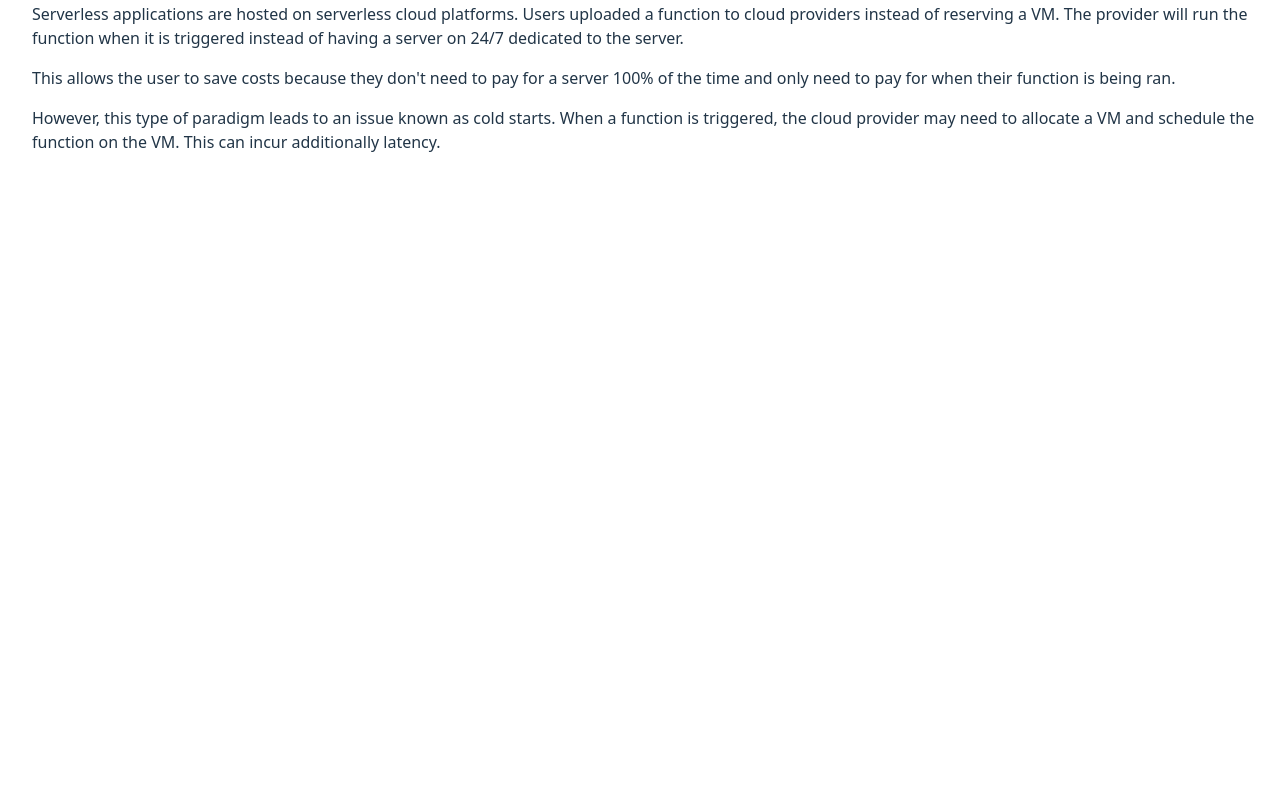
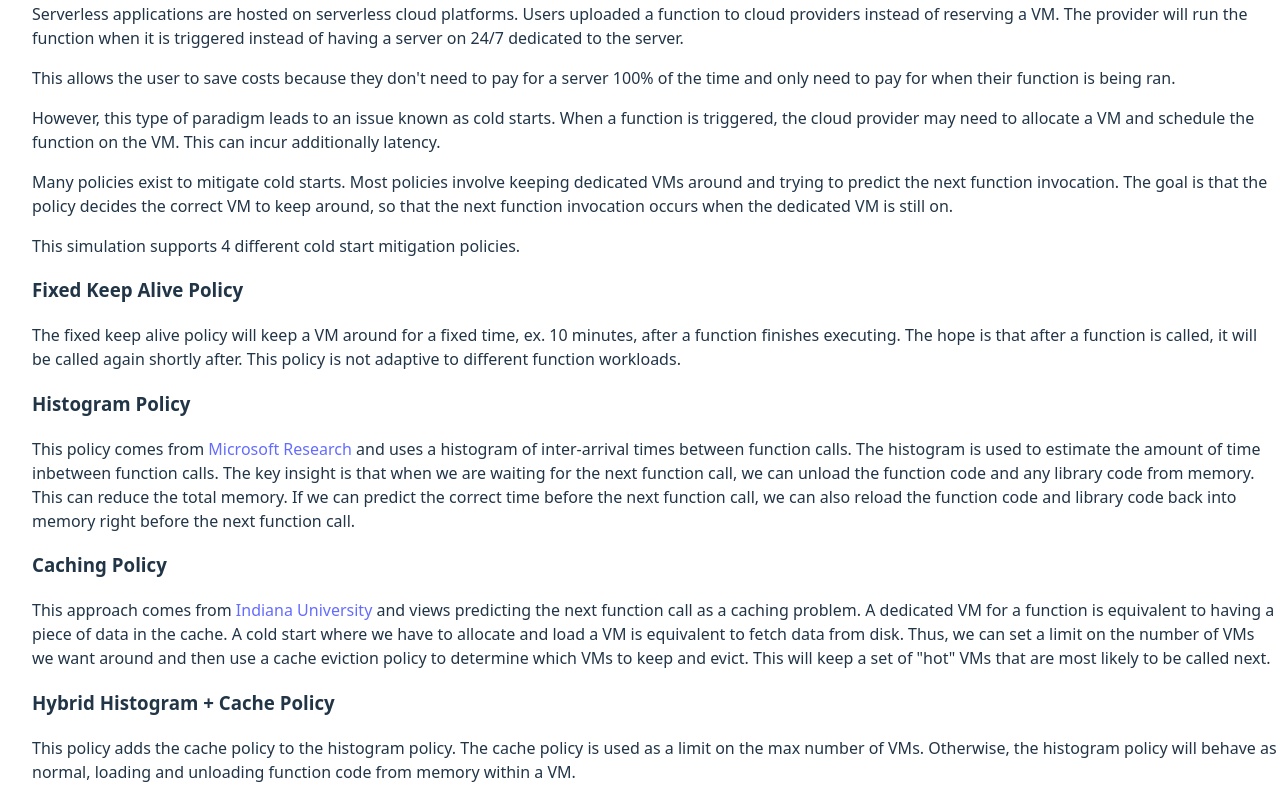
Before and after one commit to darren2hang/darren2hang.github.io, a React (Vite) app: page /#/projects/reducing-cold-starts in a window 1280 px wide. Shown: the part 237-1037 px from the top of the page. Before the commit the page ends 800 px from the top, so only its background shows below. Built offline with nearby package versions, Linux system fonts and the light colour scheme.

Commit message:
Update home page and fix some css

```diff
--- a/src/index.css
+++ b/src/index.css
@@ -68,6 +68,7 @@ header {
   top: 0;
   left: 0;
   right: 0;
+  z-index: 1000;
   a {
     color: white;
     height: auto
--- a/src/pages/Projects.tsx
+++ b/src/pages/Projects.tsx
@@ -13,6 +13,7 @@ export default function Projects() {
                 <div className="content">
                     <Link to="/projects/reducing-cold-starts">Addressing Cold Starts in Serverless Applications Simulation</Link>
                     <p><a href="https://playnet.uclaacm.com/">UCLA Playnet</a> made in collaboration with UCLA ACM TeachLA</p>
+                    <p><a href="https://moving-on.netlify.app/">Moving On</a> an interactive web game that explores the emotions involved with packing and moving. Made in collaboration with UCLA Creative Labs</p>
                 </div>
             </div>
         </div>
--- a/src/pages/reducing-cold-starts/ColdStartApp.css
+++ b/src/pages/reducing-cold-starts/ColdStartApp.css
@@ -18,7 +18,9 @@
 }
 
 #inputTraceWrapper {
-    height: max(96px, 60%);
+    height: 60%;
+    display: flex;
+    flex-direction: column;
 }
 
 #inputTraceHeader {
@@ -26,6 +28,12 @@
     justify-content: space-between;
     padding: 0.5rem 0;
     align-items: flex-end;
+    flex-wrap: wrap;
+}
+
+#optional {
+    font-style: italic;
+    color: rgb(116, 116, 116);
 }
 
 #azureDownloadButton {
@@ -41,6 +49,12 @@
     box-sizing: border-box;
     resize: none;
     position: absolute;
+}
+
+textarea.grow {
+    flex-grow: 1;
+    resize: none;
+    /* Optional: prevents user resizing */
 }
 
 #textAreaWrapper {
@@ -130,6 +144,10 @@
         width: auto;
         margin-bottom: 2rem;
     }
+
+    #inputTraceWrapper {
+        height: 200px;
+    }
 }
 
 .moreConfigWrapper {
@@ -172,6 +190,7 @@
 
 .config-input {
     margin-bottom: 1rem;
+
     label {
         margin-right: 0.5rem;
     }
--- a/src/pages/reducing-cold-starts/ColdStartApp.tsx
+++ b/src/pages/reducing-cold-starts/ColdStartApp.tsx
@@ -113,7 +113,7 @@ a,1,145000,0.1`);
       }
 
       if (type === "data") {
-        console.log("App.tsx received data")
+        // console.log("App.tsx received data")
         // console.log(payload)
         // console.log("payload x")
         // console.log(payload.length)
@@ -387,7 +387,7 @@ a,1,145000,0.1`);
             </p>
             <div id="inputTraceWrapper">
               <div id="inputTraceHeader">
-                <label htmlFor="inputTraces">app,func,end_timestamp,duration,memory(optional)</label>
+                <label htmlFor="inputTraces">app, func, end_timestamp(s), duration(s), memory(MB) <span  id="optional">optional</span></label>
                 {/* <button id="azureDownloadButton" onClick={downloadAndExtractAzureTrace}>Use Data From Azure Trace</button> */}
                 <UploadFileComponent
                   setDownloading={setDownloadingAzure}
--- a/src/pages/reducing-cold-starts/ColdStartHome.tsx
+++ b/src/pages/reducing-cold-starts/ColdStartHome.tsx
@@ -23,6 +23,41 @@ export default function ColdStartHome() {
                     <p>
                         However, this type of paradigm leads to an issue known as cold starts. When a function is triggered, the cloud provider may need to allocate a VM and schedule the function on the VM. This can incur additionally latency.
                     </p>
+
+                    <p>
+                        Many policies exist to mitigate cold starts. Most policies involve keeping dedicated VMs around and trying to predict the next function invocation. The goal is that the policy decides the correct VM to keep around, so that the next function invocation occurs when the dedicated VM is still on.
+                    </p>
+
+                    <p>This simulation supports 4 different cold start mitigation policies.</p>
+
+                    <h3>Fixed Keep Alive Policy</h3>
+                    <div>
+                        <p>
+                            The fixed keep alive policy will keep a VM around for a fixed time, ex. 10 minutes, after a function finishes executing.
+                            The hope is that after a function is called, it will be called again shortly after. This policy is not adaptive to different function workloads.
+                        </p>
+                    </div>
+                    <h3>Histogram Policy</h3>
+                    <div>
+                        <p>
+                            This policy comes from <a href="https://www.usenix.org/conference/atc20/presentation/shahrad">Microsoft Research</a> and uses a histogram of inter-arrival times between function calls.
+                            The histogram is used to estimate the amount of time inbetween function calls. The key insight is that when we are waiting for the next function call, we can unload the function code and any library code from memory.
+                            This can reduce the total memory. If we can predict the correct time before the next function call, we can also reload the function code and library code back into memory right before the next function call.
+                        </p>
+                    </div>
+                    <h3>Caching Policy</h3>
+                    <div>
+                        <p>
+                            This approach comes from <a href="https://dl.acm.org/doi/10.1145/3445814.3446757">Indiana University</a> and views predicting the next function call as a caching problem. A dedicated VM for a function is equivalent to having a piece of data in the cache. A cold start where we have to allocate and load a VM is equivalent to fetch data from disk.
+                            Thus, we can set a limit on the number of VMs we want around and then use a cache eviction policy to determine which VMs to keep and evict. This will keep a set of "hot" VMs that are most likely to be called next.
+                        </p>
+                    </div>
+                    <h3>Hybrid Histogram + Cache Policy</h3>
+                    <div>
+                        <p>
+                            This policy adds the cache policy to the histogram policy. The cache policy is used as a limit on the max number of VMs. Otherwise, the histogram policy will behave as normal, loading and unloading function code from memory within a VM.
+                        </p>
+                    </div>
                 </div>
             </div>
         </div>
```
